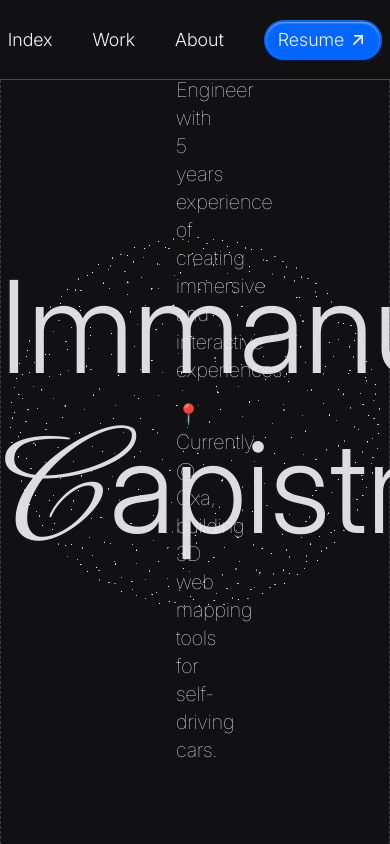
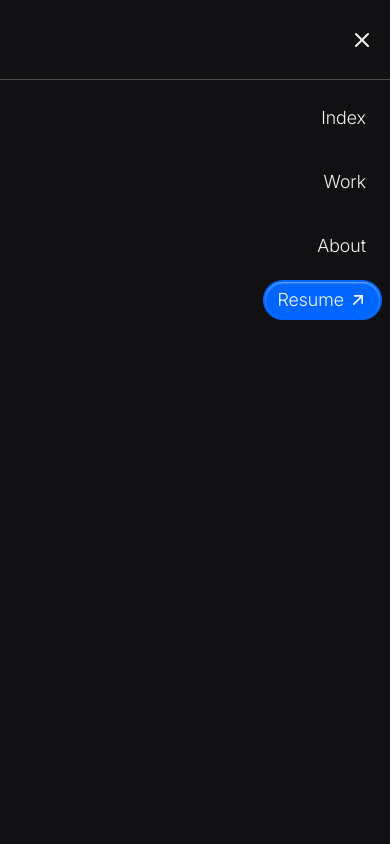
Before and after one commit to icapistrano/portfolio-25, a React (Vite) app: page / in a window 390 px wide. Shown: the top 844 px of the page. Built offline with nearby package versions, Linux system fonts and the light colour scheme.

Commit message:
Improve mobile ui/ux

```diff
--- a/src/components/Navbar.tsx
+++ b/src/components/Navbar.tsx
@@ -1,53 +1,165 @@
-import { useEffect, useRef } from "react";
-import { IconArrowUpRight } from "@tabler/icons-react";
+import { useEffect, useRef, useState } from "react";
+import { IconArrowUpRight, IconMenu2, IconX } from "@tabler/icons-react";
 import { useLocation, useNavigate } from "react-router-dom";
 import { Button } from "./Button";
+import classNames from "classnames";
+
+const navItems = ["Index", "Work", "About"] as const;
+type NavItem = (typeof navItems)[number]; // "Index" | "Work" | "About"
+type SectionId = Lowercase<NavItem>; // "index" | "work" | "about"
 
 export const Navbar = () => {
   const navigate = useNavigate();
-  const { pathname, hash } = useLocation();
+  const { pathname } = useLocation();
 
-  const navItems = ["Index", "Work", "About"];
+  const [indexSection, setIndexSection] = useState<SectionId>("index");
   const behaviorRef = useRef<ScrollBehavior>("smooth");
 
-  const scrollToSection = (id: string) => {
-    const sectionId = id.toLowerCase();
-    behaviorRef.current = pathname === "/" ? "smooth" : "instant";
+  const scrollToSection = (id: NavItem) => {
+    if (pathname !== "/") {
+      navigate("/");
+    }
 
-    navigate(`/#${sectionId}`);
+    setIndexSection(id.toLowerCase() as SectionId);
+    behaviorRef.current = pathname === "/" ? "smooth" : "auto";
   };
 
   useEffect(() => {
-    const id = decodeURIComponent(hash.slice(1)); // "#work" -> "work"
-    const section = document.getElementById(id);
+    if (pathname !== "/") return;
+
+    const section = document.getElementById(indexSection);
     section?.scrollIntoView({ behavior: behaviorRef.current });
-  }, [pathname, hash]);
+  }, [indexSection, pathname]);
+
+  // ----- Mobile drawer state -----
+  const [open, setOpen] = useState(true);
 
   return (
     <div className="z-50 fixed top-0 w-full py-0 border-b border-grey bg-dark h-[var(--nav-h)]">
-      <div className="flex flex-row gap-10 justify-center mx-auto px-6 items-center container h-full">
-        {navItems.map((item) => (
-          <div
+      <div className="container h-full mx-auto px-4">
+        <nav
+          className="flex items-center justify-between h-full"
+          aria-label="Primary"
+        >
+          {/* Desktop nav */}
+          <div className="hidden md:flex items-center gap-8 w-full justify-center">
+            {navItems.map((item) => {
+              const id = item.toLowerCase() as SectionId;
+              const active = indexSection === id && pathname === "/";
+              return (
+                <button
                   key={item}
+                  onClick={() => scrollToSection(item)}
                   className="
                     relative cursor-pointer
                     after:content-[''] after:absolute after:left-0 after:bottom-0
                     after:w-0 after:h-[2px] after:bg-accent after:transition-all after:duration-300
                     hover:after:w-full
                   "
-            onClick={() => scrollToSection(item)}
+                  aria-current={active ? "page" : undefined}
                 >
                   {item}
+                </button>
+              );
+            })}
+
+            <ResumeButton />
           </div>
-        ))}
 
-        <Button>
-          <div className="flex flex-row gap-1 items-center py-1 px-3">
-            <div>Resume</div>
-            <IconArrowUpRight size={20} />
+          {/* Mobile hamburger */}
+          <div className="md:hidden flex w-full justify-end">
+            <button
+              type="button"
+              aria-label={open ? "Close menu" : "Open menu"}
+              aria-expanded={open}
+              aria-controls="mobile-menu"
+              onClick={() => setOpen((o) => !o)}
+              className={classNames(
+                "relative p-3 -m-3 rounded-lg",
+                "motion-safe:transition-transform motion-safe:duration-200 active:scale-95",
+              )}
+            >
+              <span className="relative block h-6 w-6">
+                {/* Menu icon */}
+                <span
+                  className={classNames(
+                    "absolute inset-0",
+                    "motion-safe:transition-all motion-safe:duration-200",
+                    open
+                      ? "opacity-0 scale-75 rotate-90"
+                      : "opacity-100 scale-100 rotate-0",
+                  )}
+                >
+                  <IconMenu2 size={24} />
+                </span>
+
+                {/* X icon */}
+                <span
+                  className={classNames(
+                    "absolute inset-0",
+                    "motion-safe:transition-all motion-safe:duration-200",
+                    open
+                      ? "opacity-100 scale-100 rotate-0"
+                      : "opacity-0 scale-75 -rotate-90",
+                  )}
+                >
+                  <IconX size={24} />
+                </span>
+              </span>
+            </button>
           </div>
-        </Button>
+        </nav>
+      </div>
+
+      {/* SIMPLE RIGHT-TO-LEFT PANEL (0 -> full width) */}
+      <div
+        id="mobile-panel"
+        role="dialog"
+        aria-modal="true"
+        aria-hidden={!open}
+        className={classNames(
+          "fixed right-0 top-[var(--nav-h)] md:hidden",
+          "h-full overflow-y-auto",
+          "duration-0 ease-out bg-dark",
+          open ? "w-full" : "w-0",
+        )}
+      >
+        <div className="flex flex-col gap-1 p-2 h-full items-end">
+          {navItems.map((item) => {
+            const id = item.toLowerCase() as SectionId;
+            const active = indexSection === id && pathname === "/";
+            return (
+              <button
+                key={item}
+                onClick={() => {
+                  scrollToSection(item);
+                  setOpen(false); // close drawer if it’s open
+                }}
+                className={classNames("text-left rounded-xl px-4 py-4 text-lg")}
+                aria-current={active ? "page" : undefined}
+              >
+                {item}
+              </button>
+            );
+          })}
+
+          <ResumeButton />
+        </div>
       </div>
     </div>
   );
 };
+
+const ResumeButton = () => (
+  <Button>
+    <a
+      href="/resume.pdf"
+      target="_blank"
+      rel="noopener noreferrer"
+      className="flex flex-row gap-1 items-center py-1 px-3"
+    >
+      <span>Resume</span>
+      <IconArrowUpRight size={20} />
+    </a>
+  </Button>
+);
--- a/src/components/PageSideborder.tsx
+++ b/src/components/PageSideborder.tsx
@@ -1,6 +1,6 @@
 export const PageSideborder: React.FC<{}> = () => {
   return (
-    <div className="pointer-events-none fixed inset-0">
+    <div className="pointer-events-none fixed inset-0 invisible lg:visible">
       {/* This inner container matches your page width & padding */}
       <div className="h-full container mx-auto border-grey/80 px-4 border-x border-dashed" />
     </div>
--- a/src/index.css
+++ b/src/index.css
@@ -18,7 +18,7 @@
 /* globals.css */
 :root {
   --nav-h: 80px;
-  --cushion: 2px;
+  --cushion: 24px;
 }
 @media (min-width: 1024px) {
   :root {
--- a/tailwind.config.js
+++ b/tailwind.config.js
@@ -16,22 +16,6 @@ export default {
         bebas: ["Bebas Neue"],
         anton: ["Anton"],
       },
-      keyframes: {
-        // uses CSS variables for direction & zoom so you can control it per-card
-        kenburns: {
-          "0%": {
-            transform:
-              "translate(var(--kb-x-start, 0), var(--kb-y-start, 0)) scale(var(--kb-scale-start, 1))",
-          },
-          "100%": {
-            transform:
-              "translate(var(--kb-x-end, 0), var(--kb-y-end, 0)) scale(var(--kb-scale-end, 1.15))",
-          },
-        },
-      },
-      animation: {
-        kenburns: "kenburns 12s ease-in-out forwards",
-      },
     },
   },
   plugins: [],
```
Lines whose indentation alone changed are shown as unchanged.
